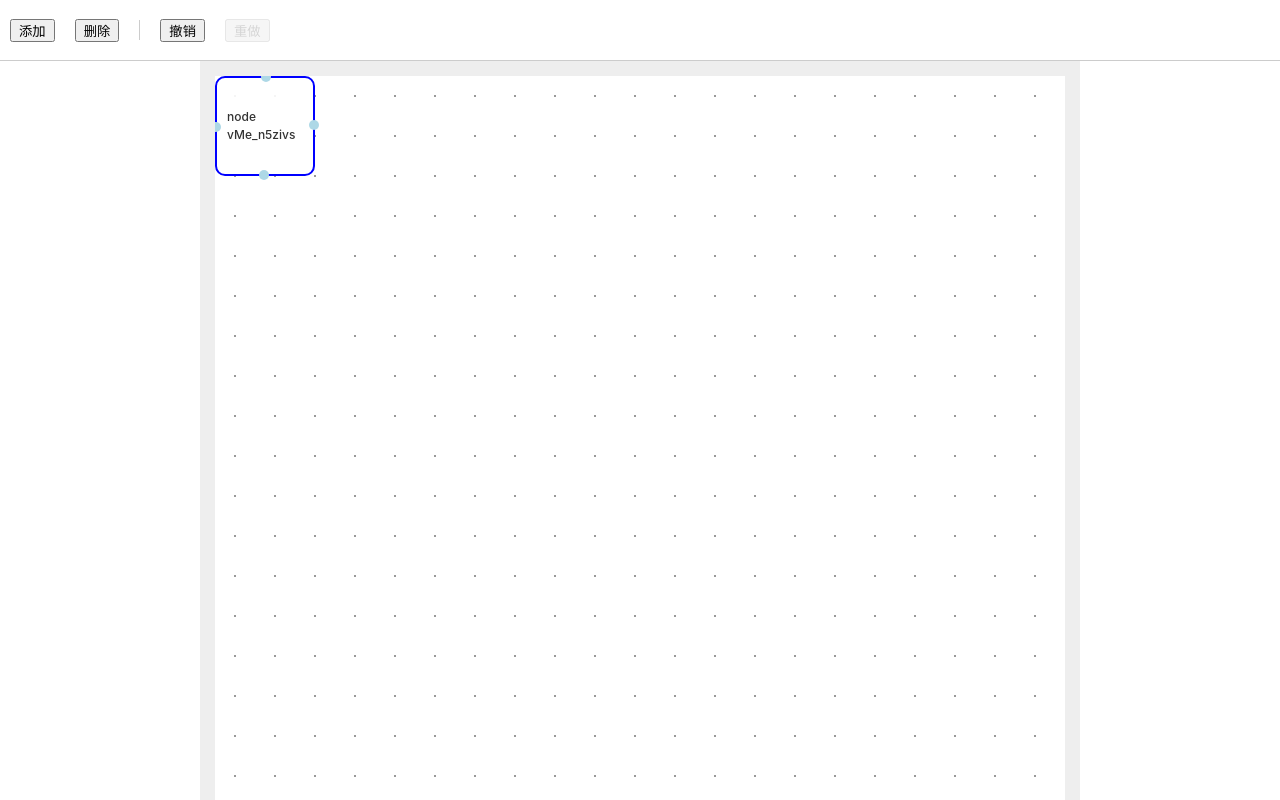
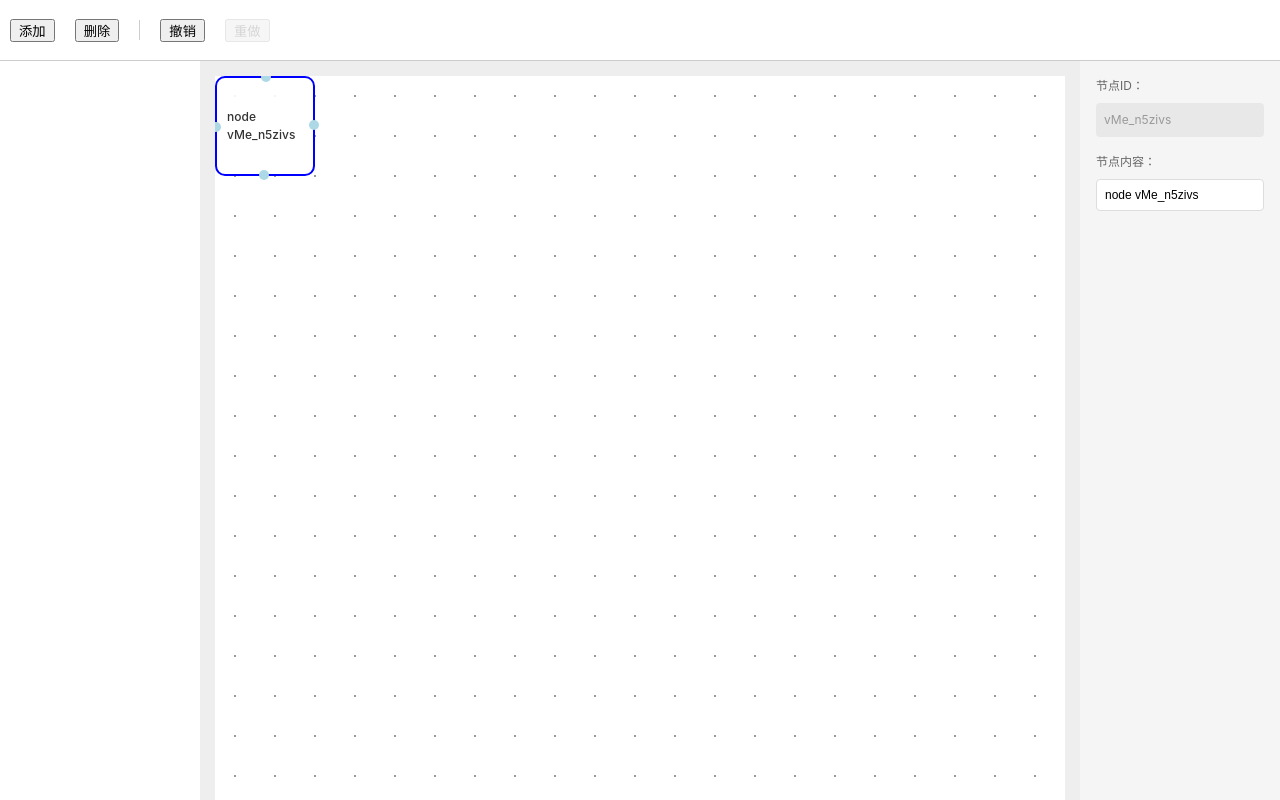
Before and after one commit to xenonflash/visual-graph-editor, a Vue app: page / in a window 1280 px wide. Both pictures are taken after a click on the button "添加". Built offline with nearby package versions, Linux system fonts and the light colour scheme.

Commit message:
右侧面板表单

```diff
--- a/src/components/base-node/base-node.vue
+++ b/src/components/base-node/base-node.vue
@@ -199,9 +199,14 @@ function handleNodeLeave() {
             cursor pointer
             background lightblue
             border-radius: 50%
-            transition: all 100ms linear
-            &:hover{
-                transform scale(1.2)
+            transition: all 0.2s ease
+            &:hover {
+                transform: scale(1.3)
+                background: #3498db
+            }
+            &:active {
+                transform: scale(1.5)
+                background: #2980b9
             }
         }
     .edit-input {
--- a/src/components/props-panel.vue
+++ b/src/components/props-panel.vue
@@ -1,26 +1,99 @@
 <template>
     <div class="container">
+        <div v-if="activeNode" class="form">
+            <div class="form-item">
+                <label>节点ID：</label>
+                <div class="readonly-text">{{ activeNode.id }}</div>
+            </div>
+            <div class="form-item">
+                <label>节点内容：</label>
+                <input
+                    type="text"
+                    v-model="nodeContent"
+                    class="content-input"
+                    @input="handleContentChange"
+                />
+            </div>
+        </div>
+        <div v-else class="empty-tip">
+            请选择一个节点
+        </div>
     </div>
 </template>
 
 <script lang="ts" setup>
-import { onMounted, ref } from 'vue';
-import { dragable, zoomable } from '../utils/move';
-import Node from './base-node.vue'
+import { computed, ref, watch } from 'vue';
 import { useStore } from '../store'
 import { storeToRefs } from 'pinia';
-const { nodes } = storeToRefs(useStore())
 
+const store = useStore()
+const { activeNode } = storeToRefs(store)
+const nodeContent = ref('')
 
-onMounted(function () {
-    // dragable(boardEl.value!)
-    // zoomable(boardEl.value!)
-})
+// 当选中节点变化时，更新内容
+watch(() => activeNode.value, (node) => {
+    if (node) {
+        nodeContent.value = node.content
+    }
+}, { immediate: true })
+
+// 内容变化时实时更新节点
+function handleContentChange() {
+    if (activeNode.value) {
+        store.updateNodeContent(activeNode.value.id, nodeContent.value)
+    }
+}
 </script>
 
 <style lang="stylus" scoped>
-.container{
+.container {
     height 100%
     width: 200px
+    padding: 16px
+    background: #f5f5f5
+    box-sizing: border-box
+}
+
+.form {
+    .form-item {
+        margin-bottom: 16px
+
+        label {
+            display: block
+            margin-bottom: 8px
+            color: #666
+            font-size: 12px
+        }
+
+        .readonly-text {
+            padding: 8px
+            background: #e8e8e8
+            border-radius: 4px
+            color: #999
+            font-size: 12px
+            user-select: text
+        }
+
+        .content-input {
+            width: 100%
+            padding: 8px
+            border: 1px solid #ddd
+            border-radius: 4px
+            font-size: 12px
+            box-sizing: border-box
+            outline: none
+
+            &:focus {
+                border-color: #3498db
+            }
+        }
+    }
+}
+
+.empty-tip {
+    color: #999
+    font-size: 12px
+    text-align: center
+    margin-top: 20px
 }
 </style>
```
